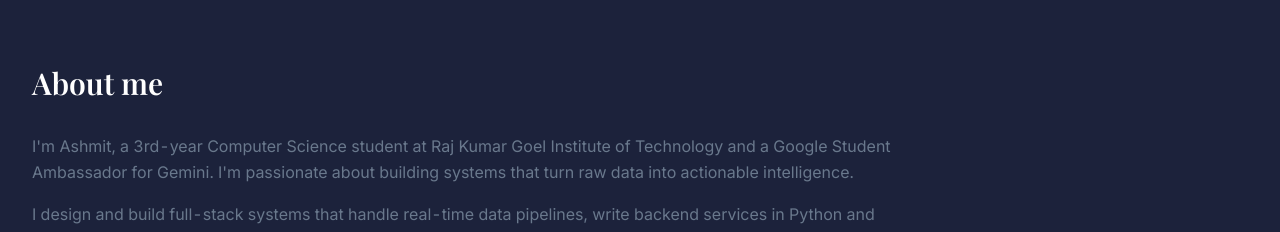
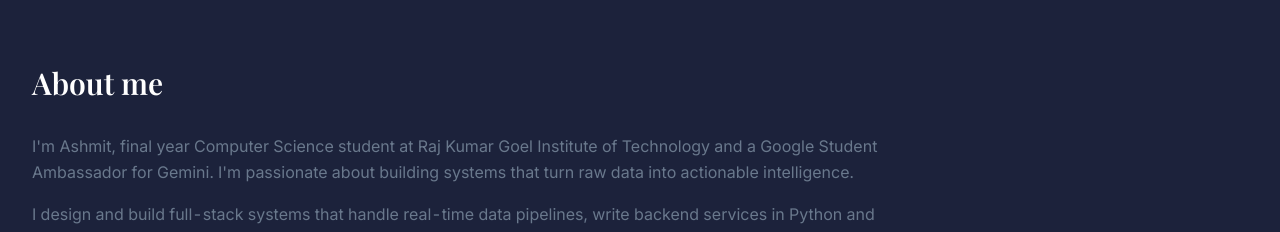
Before and after one commit to Ashmit76311/portfolio1, a React (Vite) app in the folder apps/web/: page / in a window 1280 px wide. Shown: the part 880-1112 px from the top of the page. Built offline with nearby package versions, Linux system fonts and the light colour scheme; no server answers.

Commit message:
Update HomePage.jsx

```diff
--- a/apps/web/src/pages/HomePage.jsx
+++ b/apps/web/src/pages/HomePage.jsx
@@ -209,7 +209,7 @@ const HomePage = () => {
               <h2 className="text-2xl md:text-3xl font-semibold text-card-foreground mb-8 leading-snug">About me</h2>
               <div className="max-w-4xl">
                 <p className="text-base text-muted-foreground leading-relaxed mb-4">
-                  I'm Ashmit, a 3rd-year Computer Science student at Raj Kumar Goel Institute of Technology and a Google Student Ambassador for Gemini. I'm passionate about building systems that turn raw data into actionable intelligence.
+                  I'm Ashmit, final year Computer Science student at Raj Kumar Goel Institute of Technology and a Google Student Ambassador for Gemini. I'm passionate about building systems that turn raw data into actionable intelligence.
                 </p>
                 <p className="text-base text-muted-foreground leading-relaxed mb-4">
                   I design and build full-stack systems that handle real-time data pipelines, write backend services in Python and Node.js that process, validate, and serve data, create interactive frontends in React that visualize complex datasets, and apply machine learning to solve real-world problems.
@@ -404,7 +404,7 @@ const HomePage = () => {
 
                     <div className="space-y-4">
                       <a
-                        href="https://linkedin.com/in/ashmit"
+                        href="https://www.linkedin.com/in/ashmit-kumar-srivastav/"
                         target="_blank"
                         rel="noopener noreferrer"
                         className="flex items-center space-x-3 text-muted-foreground hover:text-primary transition-colors duration-200"
@@ -413,7 +413,7 @@ const HomePage = () => {
                         <span>LinkedIn Profile</span>
                       </a>
                       <a
-                        href="https://github.com/ashmit"
+                        href="https://github.com/Ashmit76311"
                         target="_blank"
                         rel="noopener noreferrer"
                         className="flex items-center space-x-3 text-muted-foreground hover:text-primary transition-colors duration-200"
```
